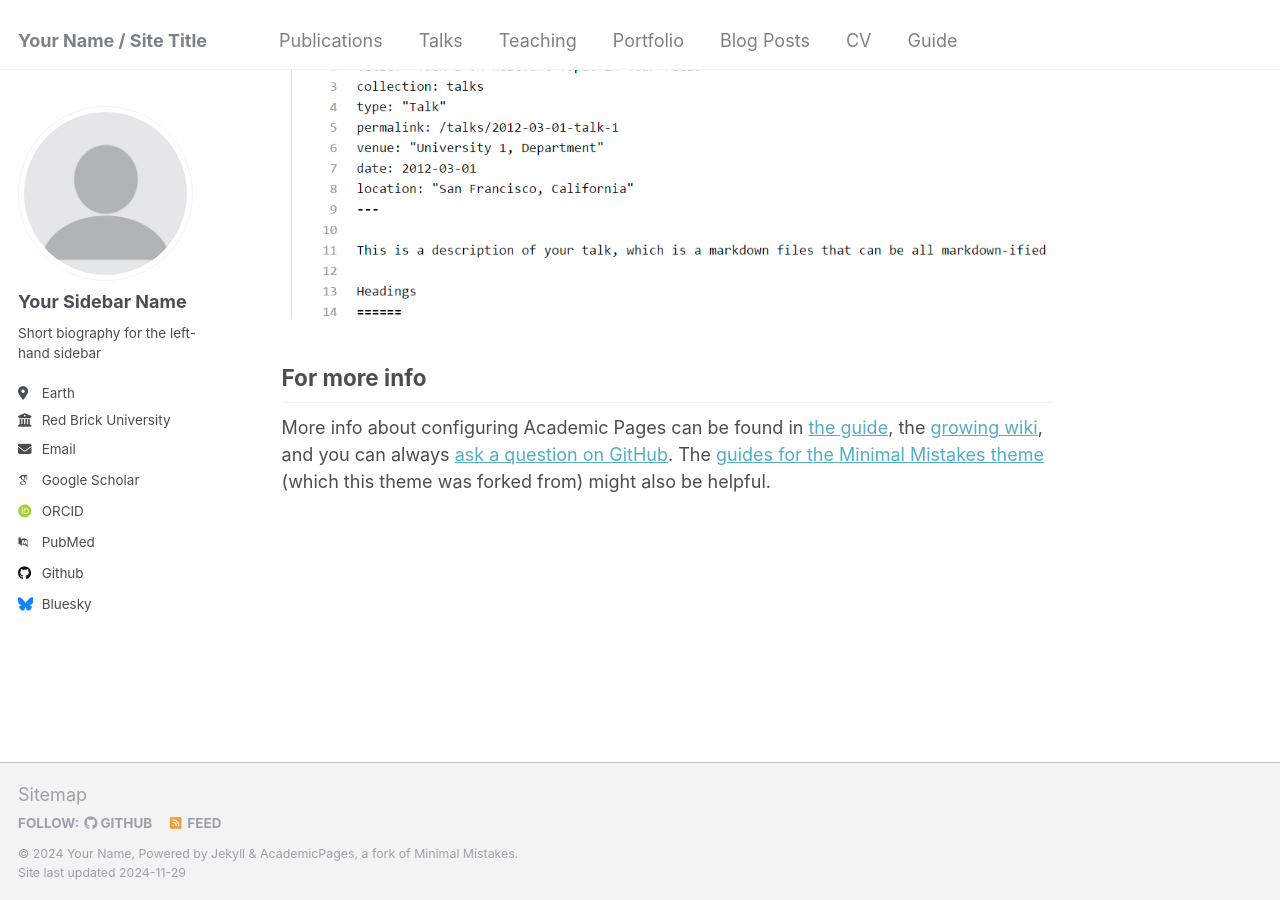
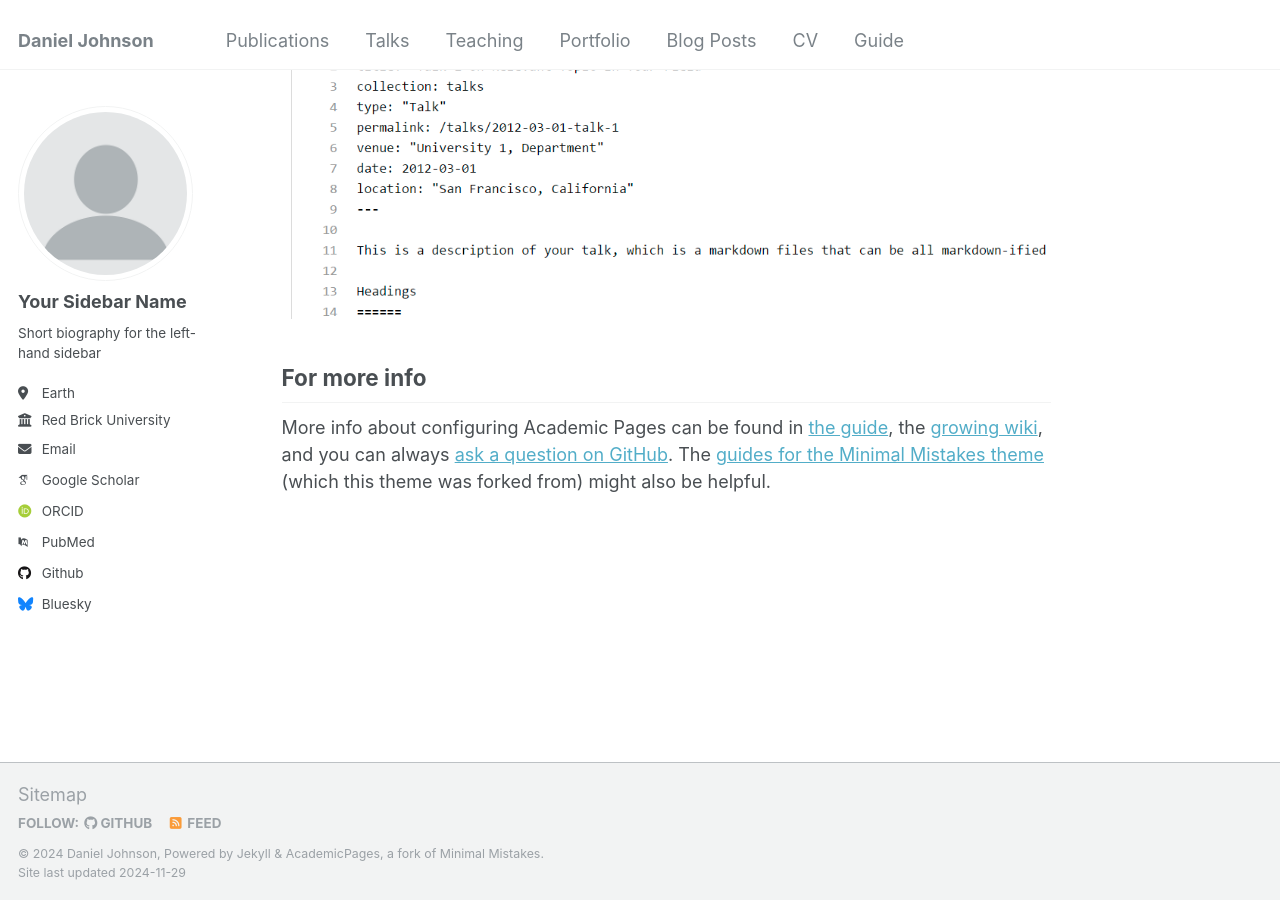
Before and after one commit to danj1000/danj1000.github.io, a Jekyll site: the page built from _pages/about.md, in a window 1280 px wide and 900 px high, scrolled down 2643 px. Built offline with Jekyll 4.4.1, drawn with Linux system fonts in a browser that asks for light colours; some web fonts are replaced.

Commit message:
Add Daniel Johnson name to config

```diff
--- a/_config.yml
+++ b/_config.yml
@@ -8,13 +8,13 @@
 
 # Basic Site Settings
 locale                   : "en-US"
-title                    : "Your Name / Site Title"
+title                    : "Daniel Johnson"
 title_separator          : "-"
-name                     : &name "Your Name"
+name                     : &name "Daniel Johnson"
 description              : &description "personal description"
-url                      : https://academicpages.github.io # the base hostname & protocol for your site e.g. "https://[your GitHub username].github.io"
+url                      : https://danj1000.github.io # the base hostname & protocol for your site e.g. "https://[your GitHub username].github.io"
 baseurl                  : "" # the subpath of your site, e.g. "/blog"
-repository               : "academicpages/academicpages.github.io"
+repository               : "danj1000/danj1000.github.io"
 
 # Site Author - The following control what appear as part of the author content on the side bar.
 #               If a field is blank the icon and link will not appear, otherwise it will be shown.
```
